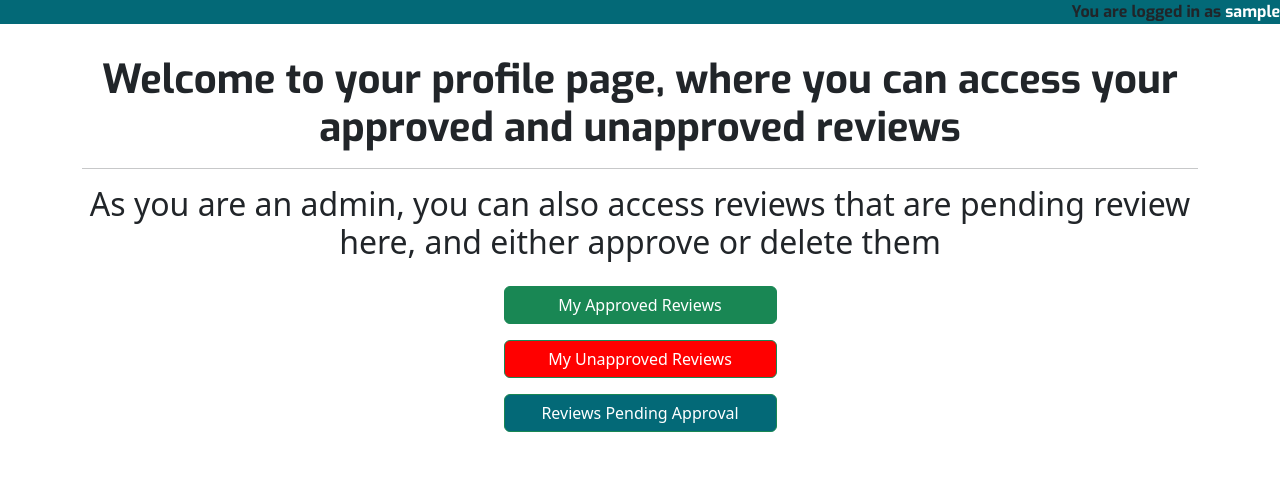
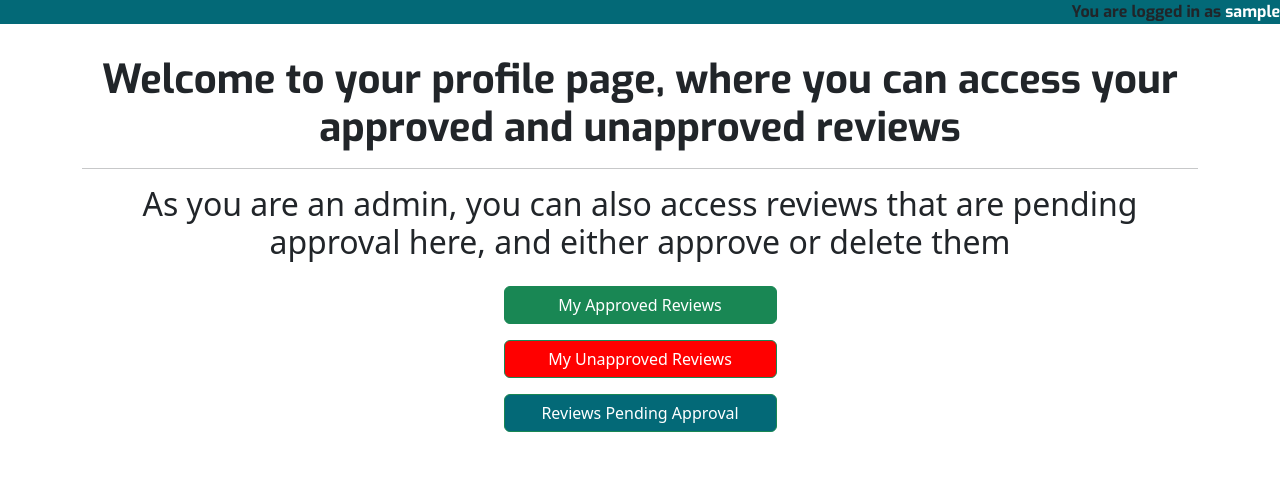
Before and after one commit to Quaim/Capstone_Django_Project, a Django app: page /profile/ in a window 1280 px wide. Shown: the part 128-630 px from the top of the page. Run offline with Django 4.2, Linux system fonts and the light colour scheme; the visitor is signed in with stand-in values (Sample User, id 1); some libraries are stand-ins or nearby versions.

Commit message:
fix profile text for admins

```diff
--- a/reviews/templates/reviews/profile.html
+++ b/reviews/templates/reviews/profile.html
@@ -7,7 +7,7 @@
    <h1>Welcome to your profile page, where you can access your approved and unapproved reviews</h1>
    <hr>
    {% if user.is_superuser %}
-   <h2>As you are an admin, you can also access reviews that are pending review here, and either approve or delete them</h2>
+   <h2>As you are an admin, you can also access reviews that are pending approval here, and either approve or delete them</h2>
    {% endif %}
 
 
```
